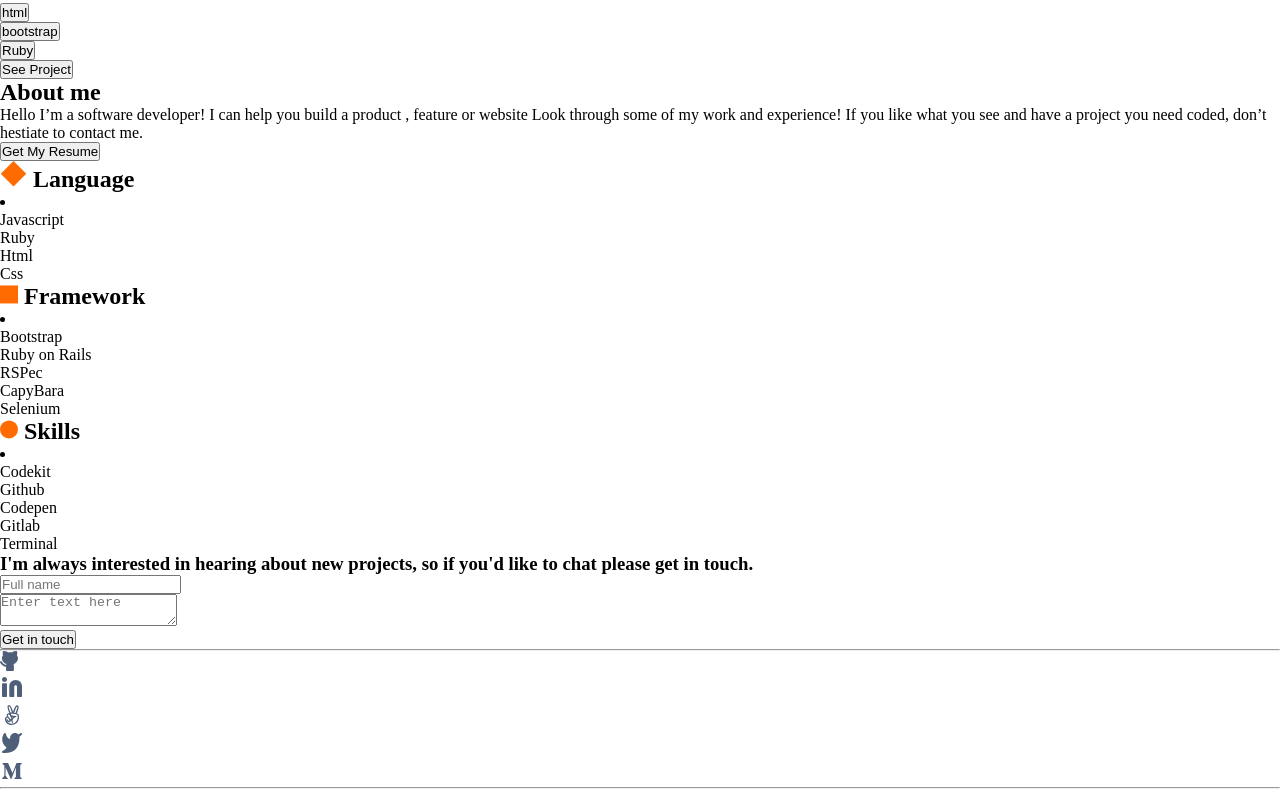
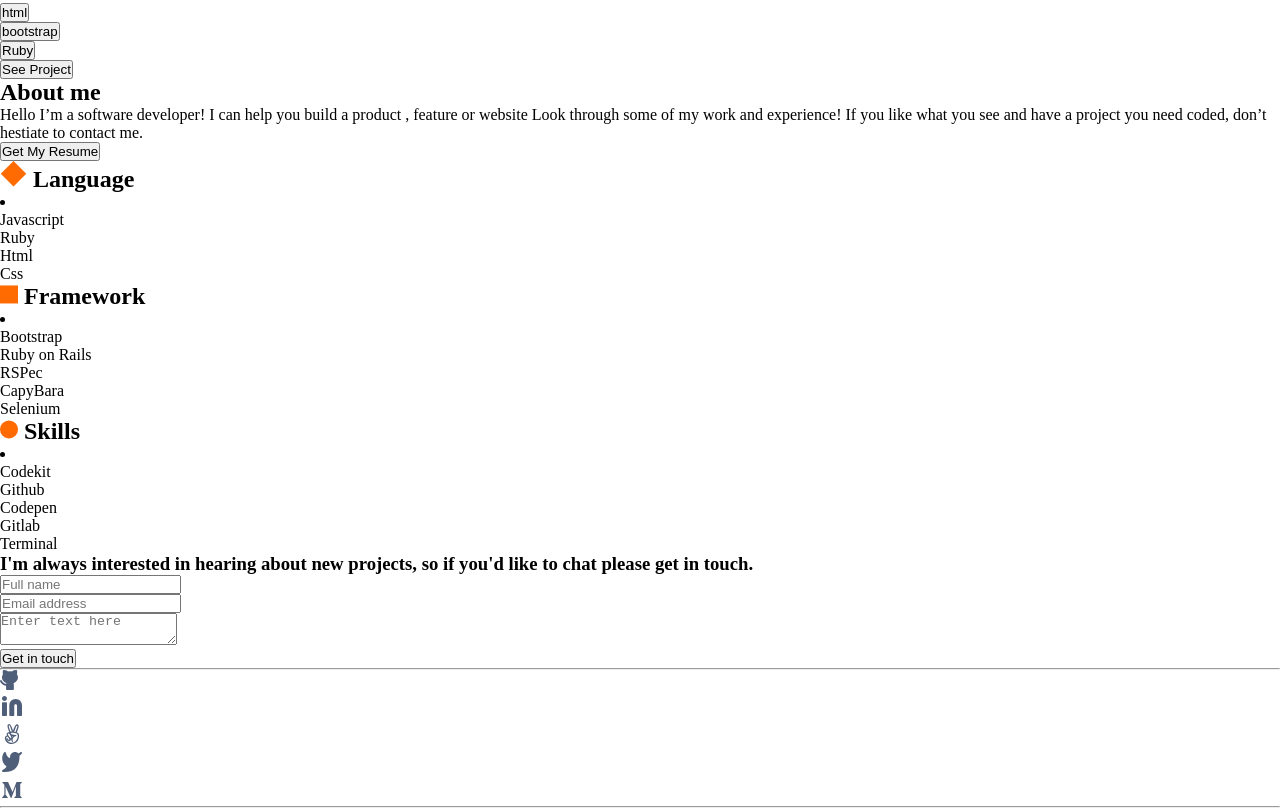
Before and after one commit to stevenmukama/Portfoliomodule1, a website: page index.html in a window 1280 px wide. Shown: the part 1468-2276 px from the top of the page. Drawn offline with Linux system fonts and the light colour scheme.

Commit message:
Added input email in index.html

```diff
--- a/index.html
+++ b/index.html
@@ -237,6 +237,9 @@
                                 <input type="text" id="name" name="username" maxlength="30" placeholder="Full name"required /></li>
                             </li>
                             <li>
+                                <input type="email" id="mail" name="useremail" placeholder="Email address" required>
+                            </li>
+                            <li>
                                 <textarea id="msg" name="usermessage" placeholder="Enter text here" maxlength="500"
                                     required></textarea>
                             </li>
```
